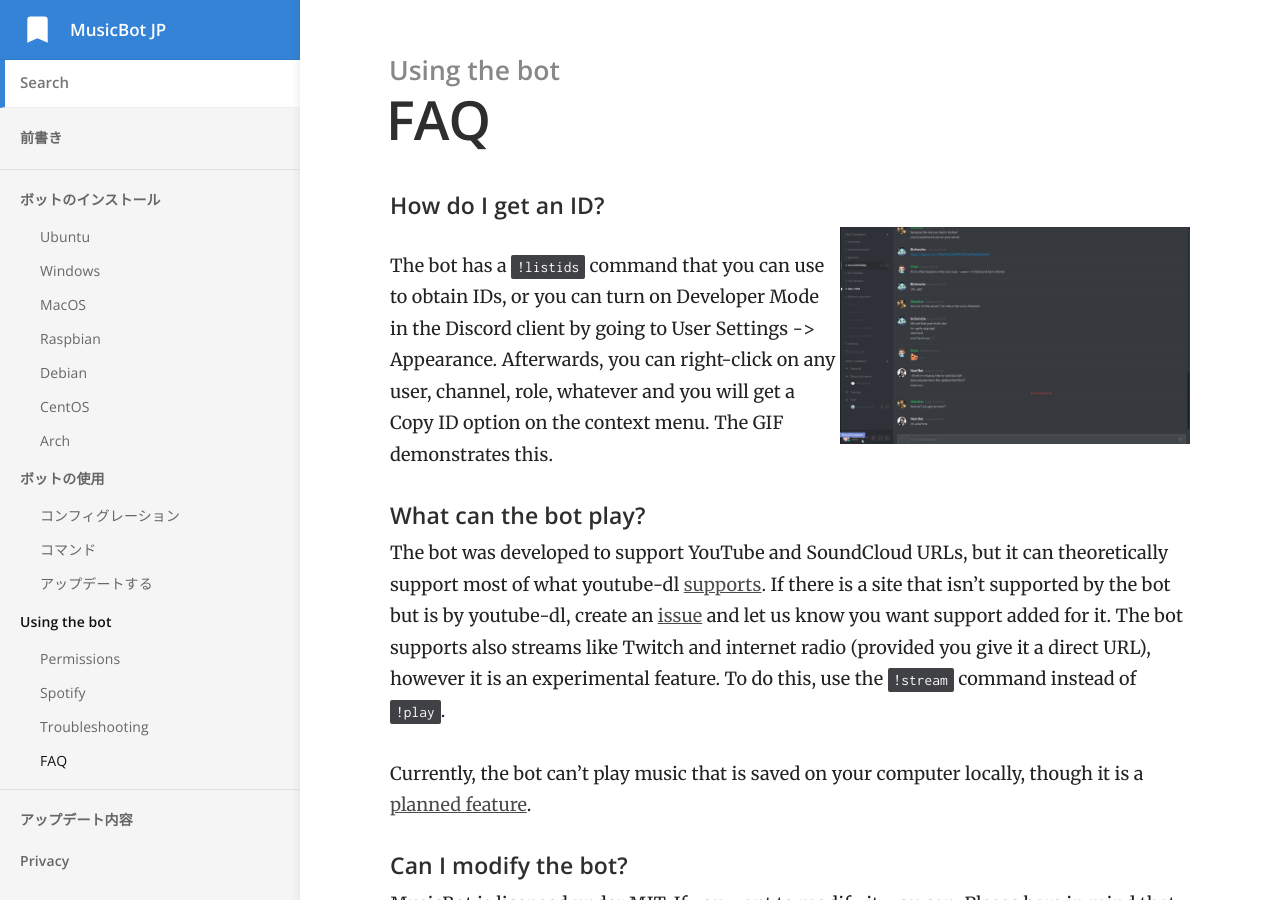
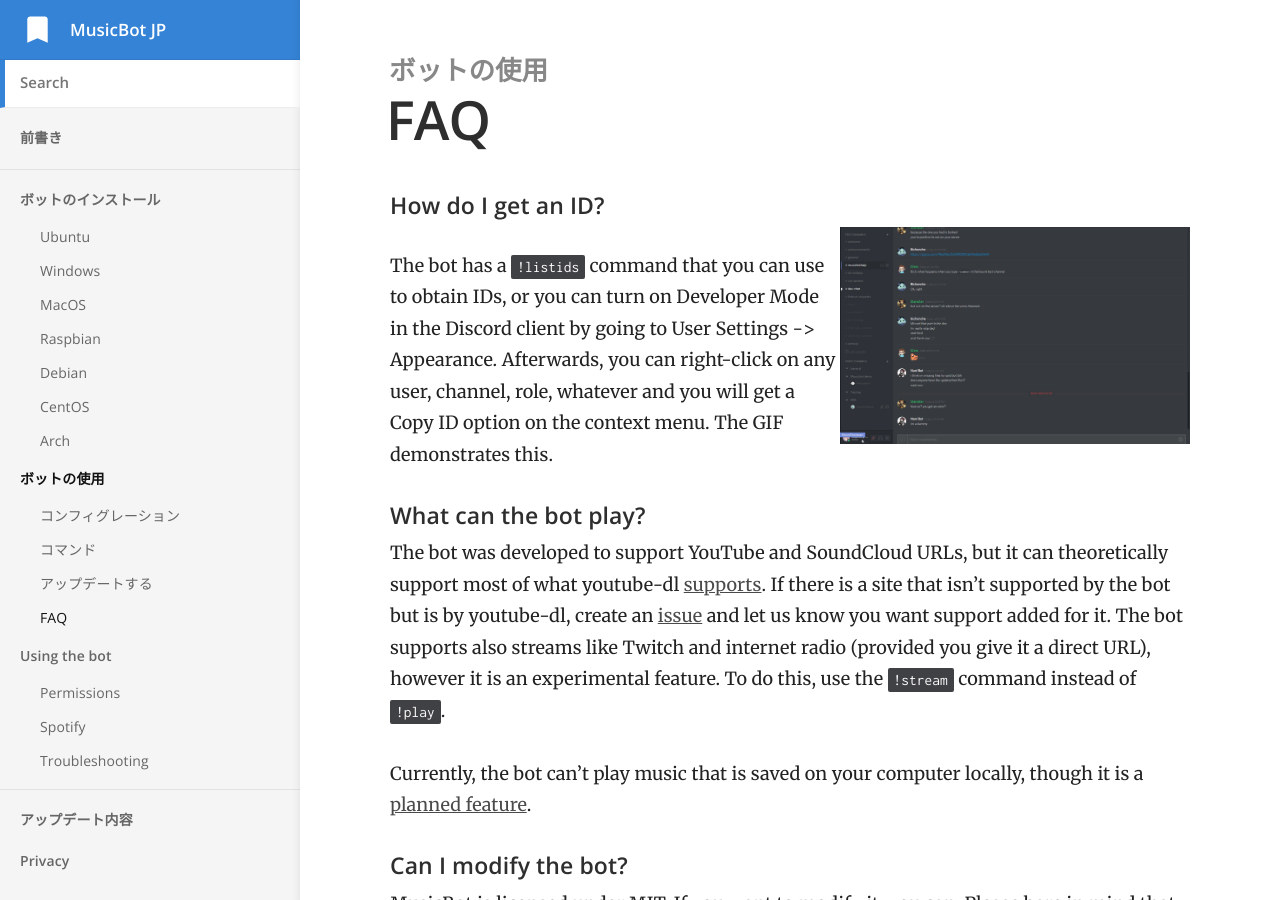
Before and after one commit to ritokun/MusicBot-1, a Jekyll site: the page built from _docs/using/faq.md, in a window 1280 px wide and 900 px high. Built offline with Jekyll 4.4.1, drawn with Linux system fonts in a browser that asks for light colours.

Commit message:
Update faq.md

```diff
--- a/_docs/using/faq.md
+++ b/_docs/using/faq.md
@@ -1,6 +1,6 @@
 ---
 title: FAQ
-category: Using the bot
+category: ボットの使用
 order: 7
 ---
 
```
